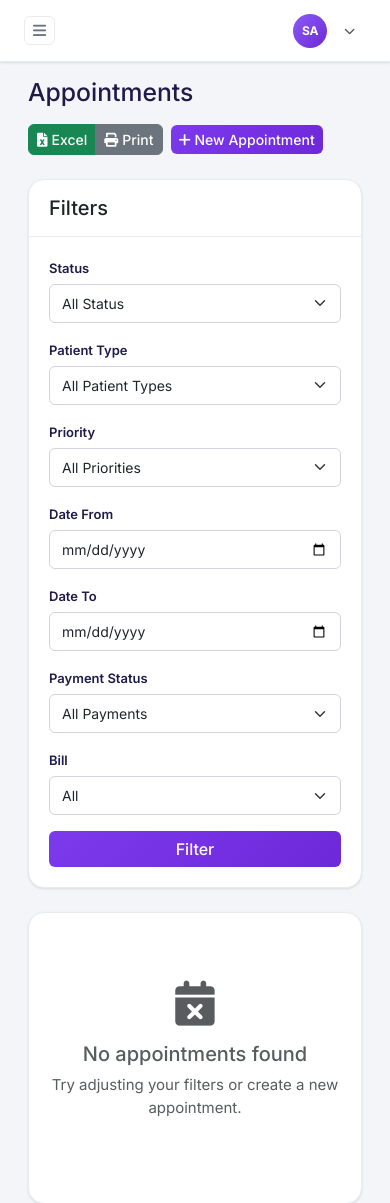
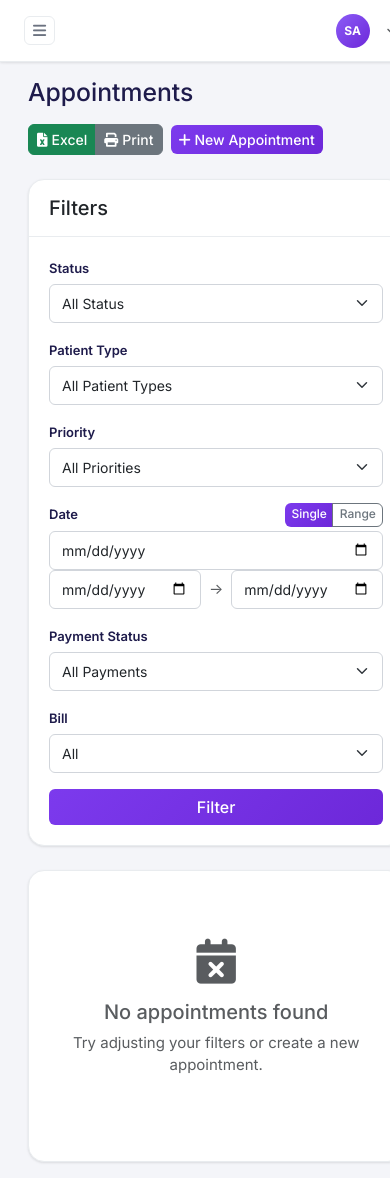
Before and after one commit to moreshubham007/clinic-management, a Flask app: page /appointments/ in a window 390 px wide; the page is wider, and only the part inside the window is pictured. Shown: the top 1203 px of that part. After the commit the page ends 1165 px from the top of that part, so only its background shows below. Run offline with Flask 3, Linux system fonts and the light colour scheme; the visitor is signed in with stand-in values (Sample User, id 1); data comes from the database, SQL or seed files in the repository; data that the repository does not hold is empty; some libraries are stand-ins or nearby versions.

Commit message:
feat: combine date filter into single/range toggle widget
Co-authored-by: Cursor <cursoragent@cursor.com>

```diff
--- a/templates/appointments/list.html
+++ b/templates/appointments/list.html
@@ -87,15 +87,36 @@
                         <option value="low" {% if request.args.get('priority') == 'low' %}selected{% endif %}>Low Priority</option>
                     </select>
                 </div>
-                <div class="col-md-3">
-                    <label for="date_from" class="form-label">Date From</label>
-                    <input type="date" class="form-control" id="date_from" name="date_from"
-                           value="{{ request.args.get('date_from', '') }}">
-                </div>
-                <div class="col-md-3">
-                    <label for="date_to" class="form-label">Date To</label>
-                    <input type="date" class="form-control" id="date_to" name="date_to"
-                           value="{{ request.args.get('date_to', '') }}">
+                <!-- Smart Date Filter: Single or Range -->
+                {% set _df = request.args.get('date_from','') %}
+                {% set _dt = request.args.get('date_to','') %}
+                {% set _range_mode = _df != _dt or (_df == '' and _dt != '') or (_df != '' and _dt != '' and _df != _dt) %}
+                <div class="col-md-3" id="dateFilterWrap" style="{{ 'min-width:340px;max-width:420px;' if _range_mode else '' }}">
+                    <div class="d-flex align-items-center justify-content-between mb-1">
+                        <label class="form-label mb-0">Date</label>
+                        <div class="btn-group btn-group-sm" role="group" id="dateModeToggle">
+                            <button type="button" class="btn btn-xs {{ 'btn-primary' if not _range_mode else 'btn-outline-secondary' }}"
+                                    id="btnSingle" onclick="setDateMode('single')">Single</button>
+                            <button type="button" class="btn btn-xs {{ 'btn-primary' if _range_mode else 'btn-outline-secondary' }}"
+                                    id="btnRange"  onclick="setDateMode('range')">Range</button>
+                        </div>
+                    </div>
+                    <!-- Single date mode -->
+                    <div id="modeSingle" {{ 'style="display:none"' if _range_mode else '' }}>
+                        <input type="date" class="form-control" id="single_date"
+                               value="{{ _df if not _range_mode else '' }}">
+                    </div>
+                    <!-- Range mode -->
+                    <div id="modeRange" class="d-flex gap-1 align-items-center" {{ '' if _range_mode else 'style="display:none"' }}>
+                        <input type="date" class="form-control" id="range_from"
+                               value="{{ _df if _range_mode else '' }}" placeholder="From">
+                        <span class="text-muted px-1">→</span>
+                        <input type="date" class="form-control" id="range_to"
+                               value="{{ _dt if _range_mode else '' }}" placeholder="To">
+                    </div>
+                    <!-- Hidden fields actually submitted -->
+                    <input type="hidden" name="date_from" id="hid_date_from" value="{{ _df }}">
+                    <input type="hidden" name="date_to"   id="hid_date_to"   value="{{ _dt }}">
                 </div>
                 <div class="col-md-3">
                     <label for="payment_status" class="form-label">Payment Status</label>
@@ -641,5 +662,53 @@ document.querySelectorAll('.priority-option').forEach(btn => {
         .catch(() => alert('Network error updating priority'));
     });
 });
+
+// ── Smart date filter ──────────────────────────────────────────────
+(function () {
+    const wrap      = document.getElementById('dateFilterWrap');
+    const modeSingle= document.getElementById('modeSingle');
+    const modeRange = document.getElementById('modeRange');
+    const btnSingle = document.getElementById('btnSingle');
+    const btnRange  = document.getElementById('btnRange');
+    const singleIn  = document.getElementById('single_date');
+    const rangeFrom = document.getElementById('range_from');
+    const rangeTo   = document.getElementById('range_to');
+    const hidFrom   = document.getElementById('hid_date_from');
+    const hidTo     = document.getElementById('hid_date_to');
+
+    function setDateMode(mode) {
+        if (mode === 'single') {
+            modeSingle.style.display = '';
+            modeRange.style.display  = 'none';
+            btnSingle.className = btnSingle.className.replace('btn-outline-secondary','btn-primary');
+            btnRange.className  = btnRange.className.replace('btn-primary','btn-outline-secondary');
+            wrap.style.minWidth = '';
+            wrap.style.maxWidth = '';
+        } else {
+            modeSingle.style.display = 'none';
+            modeRange.style.display  = '';
+            btnRange.className  = btnRange.className.replace('btn-outline-secondary','btn-primary');
+            btnSingle.className = btnSingle.className.replace('btn-primary','btn-outline-secondary');
+            wrap.style.minWidth = '340px';
+            wrap.style.maxWidth = '420px';
+        }
+    }
+    window.setDateMode = setDateMode;   // make available to onclick=""
+
+    // Sync hidden inputs before the form submits
+    if (wrap) {
+        wrap.closest('form').addEventListener('submit', function () {
+            if (modeRange.style.display === 'none') {
+                // single mode
+                hidFrom.value = singleIn.value;
+                hidTo.value   = singleIn.value;
+            } else {
+                // range mode
+                hidFrom.value = rangeFrom.value;
+                hidTo.value   = rangeTo.value;
+            }
+        });
+    }
+})();
 </script>
 {% endblock %}
```
